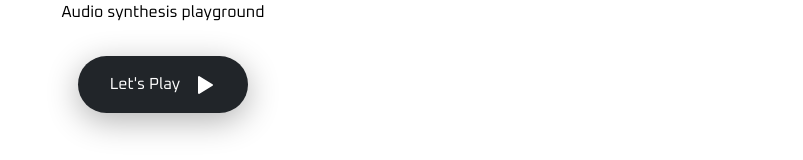
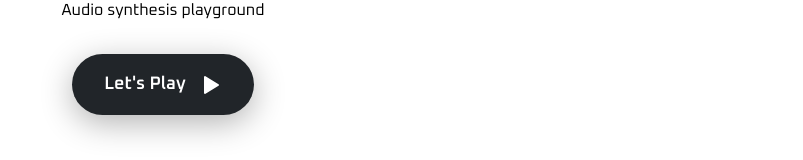
Before and after one commit to s4l4x/audio-bass, a React (Vite) app: page / in a window 1280 px wide. Shown: the part 373-533 px from the top of the page, without its empty margins (477-1280 px from the left). Built offline with nearby package versions, Linux system fonts and the light colour scheme.

Commit message:
style: Increase button size

```diff
--- a/src/components/InitializationScreen.tsx
+++ b/src/components/InitializationScreen.tsx
@@ -174,7 +174,7 @@ export function InitializationScreen({ onInitialize }: InitializationScreenProps
                     />
 
                     <Group gap="sm" align="center" style={{ position: 'relative', zIndex: 1 }}>
-                      <Text component="span">
+                      <Text component="span" size="lg" fw={600}>
                         Let's Play
                       </Text>
                       <IconPlayerPlayFilled size={24} stroke={1.5} />
```
